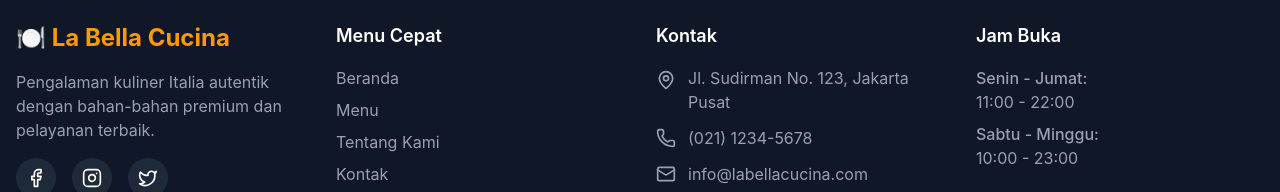
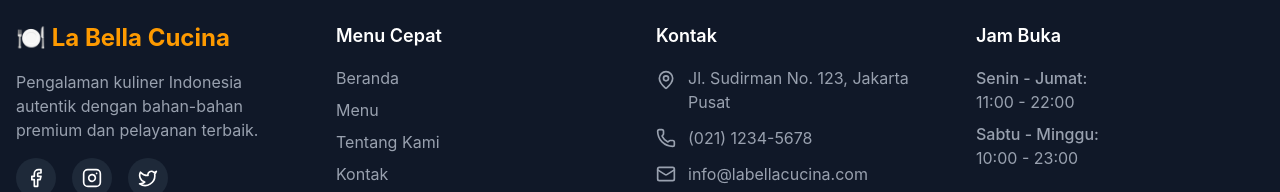
Before and after one commit to kimbolitham99/RESTO, a React (Vite) app: page /#/ in a window 1280 px wide. Shown: the part 2946-3138 px from the top of the page. Built offline with nearby package versions, Linux system fonts and the light colour scheme; no server answers; the database is empty.

Commit message:
Update Footer.tsx

```diff
--- a/src/components/public/Footer.tsx
+++ b/src/components/public/Footer.tsx
@@ -22,7 +22,7 @@ export const Footer: React.FC = () => {
               🍽️ {settings.restaurantName}
             </h3>
             <p className="text-gray-400 mb-4">
-              Pengalaman kuliner Italia autentik dengan bahan-bahan premium dan pelayanan terbaik.
+              Pengalaman kuliner Indonesia autentik dengan bahan-bahan premium dan pelayanan terbaik.
             </p>
             <div className="flex space-x-4">
               <a href="#" className="w-10 h-10 bg-gray-800 rounded-full flex items-center justify-center hover:bg-amber-500 transition-colors">
```
